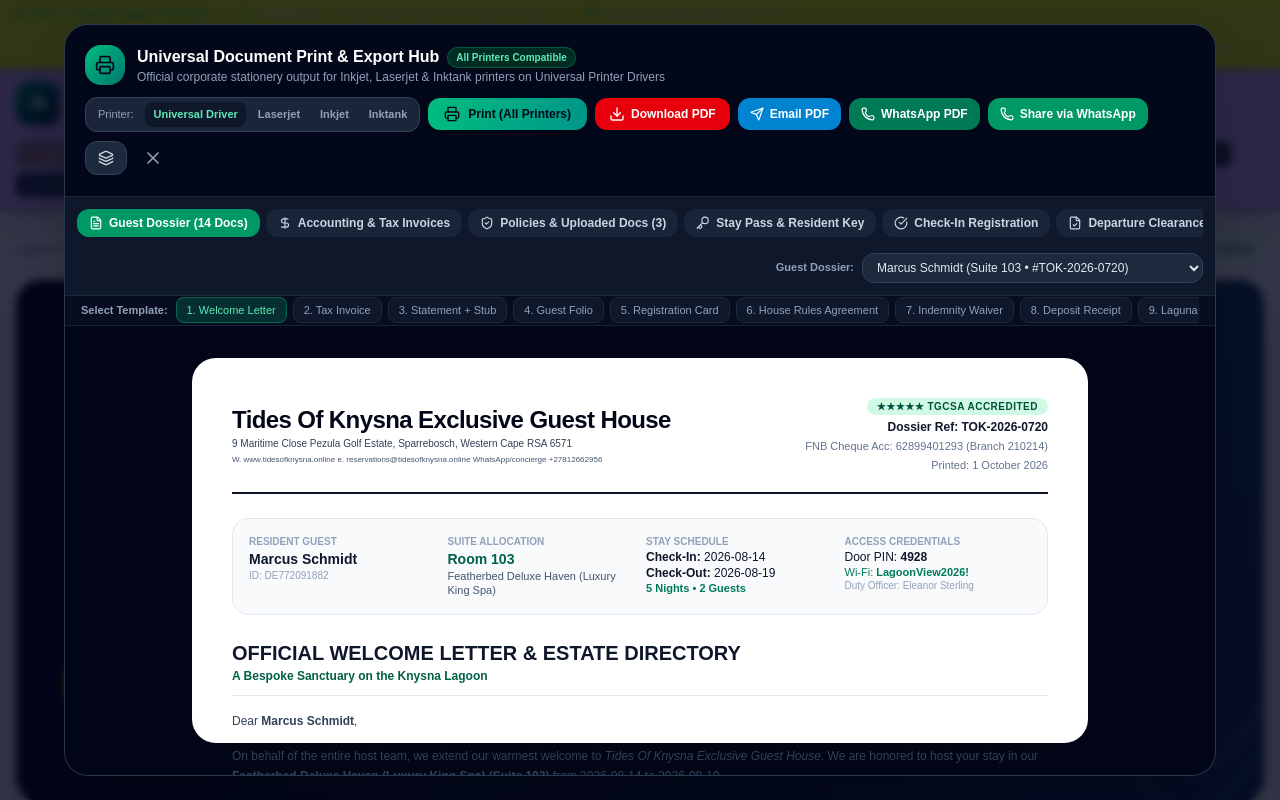
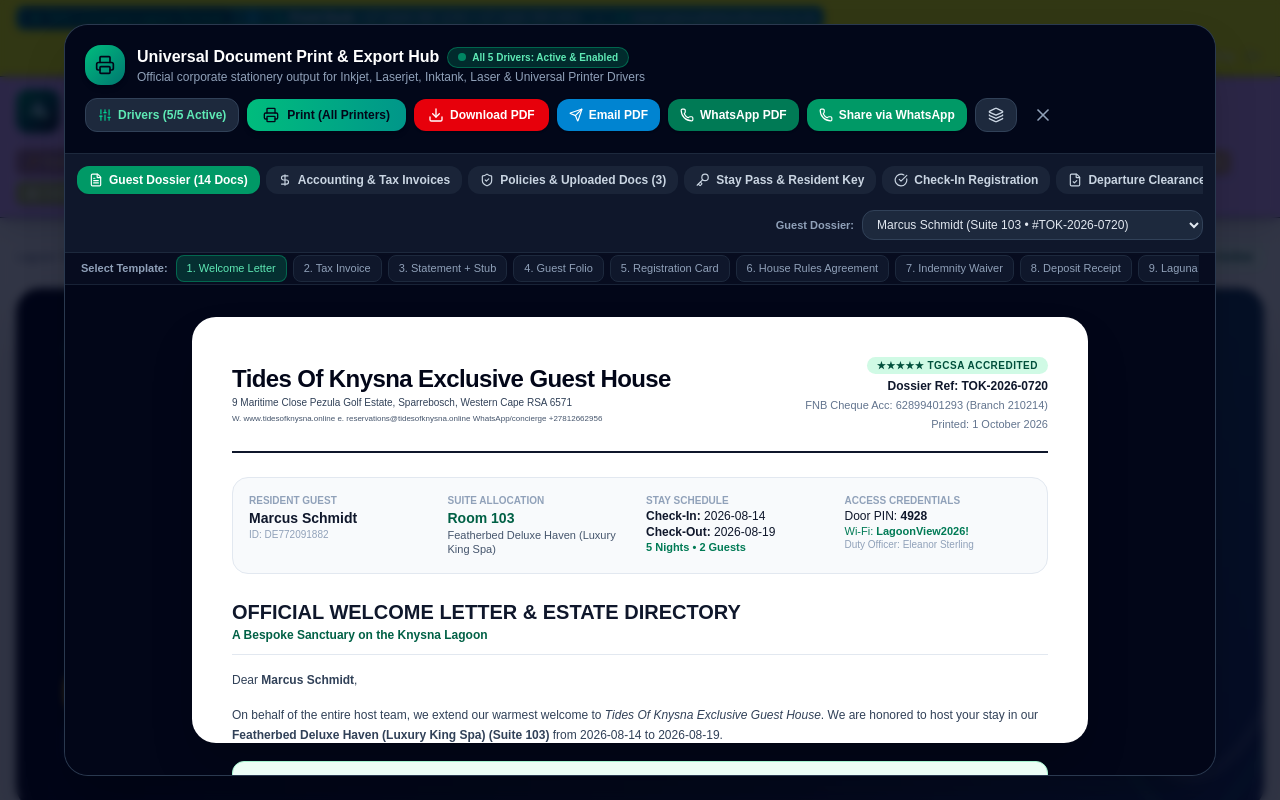
Before and after one commit to efficienttmsportal/Tides-Of-Knysna-Exclusive-Guest-House--Reservation-Suite-, a React (Vite) app: page / in a window 1280 px wide. Both pictures are taken after a click on the button "Print Hub & Documents". Shown: the top 800 px of the page. Built offline with nearby package versions, Linux system fonts and the light colour scheme.

Commit message:
feat: update header branding and add printer driver schema
- Apply custom brand styling to header status bar
- Introduce `PrinterDriverConfig` interface and `PRINTER_DRIVERS` data for Universal Print Hub management

```diff
--- a/src/components/Header.tsx
+++ b/src/components/Header.tsx
@@ -134,13 +134,27 @@
   return (
     <header className="bg-slate-900 text-white border-b border-slate-800 sticky top-0 z-40 shadow-xl no-print">
       {/* Top micro status bar */}
-      <div className="bg-slate-950 px-4 py-1.5 border-b border-slate-800/80 text-xs text-slate-300 flex flex-wrap items-center justify-between gap-3">
-        <div className="flex items-center gap-4 flex-wrap">
-          <span className="flex items-center gap-1.5 text-emerald-400 font-medium">
+      <div
+        style={{ backgroundColor: '#020345' }}
+        className="px-4 py-1.5 border-b border-slate-800/80 text-xs text-slate-300 flex flex-wrap items-center justify-between gap-3"
+      >
+        <div
+          style={{ backgroundColor: '#067d7e' }}
+          className="flex items-center gap-4 flex-wrap rounded-lg px-2 py-0.5"
+        >
+          <span
+            style={{ backgroundColor: '#00575c' }}
+            className="flex items-center gap-1.5 text-emerald-400 font-medium px-2 py-0.5 rounded"
+          >
             <span className="w-2 h-2 rounded-full bg-emerald-400 animate-pulse"></span>
             Tides of Knysna Lagoon Terminal
           </span>
-          <span className="hidden sm:inline text-slate-400">|</span>
+          <span
+            style={{ backgroundColor: '#0193ab' }}
+            className="hidden sm:inline text-slate-400 px-1 rounded"
+          >
+            |
+          </span>
           <span className="hidden md:flex items-center gap-1 text-slate-300">
             <Phone className="w-3 h-3 text-emerald-400" />
             <strong className="text-slate-200">Front Desk:</strong> {info.contactNumbers}
@@ -157,12 +171,13 @@
           <div className="relative" ref={notificationRef}>
             <button
               id="btn-inventory-notification-bell"
+              style={{ backgroundColor: '#00537d' }}
               onClick={() => setIsNotificationOpen(prev => !prev)}
               aria-expanded={isNotificationOpen}
               className={`relative p-1.5 rounded-lg border transition flex items-center gap-1.5 text-xs select-none ${
                 effectiveLowStockCount > 0
-                  ? 'bg-rose-950/80 border-rose-500 text-rose-300 hover:bg-rose-900 shadow-sm shadow-rose-900/50'
-                  : 'bg-slate-900 border-slate-800 text-slate-400 hover:text-white hover:border-slate-700'
+                  ? 'border-rose-500 text-rose-300 hover:bg-rose-900 shadow-sm shadow-rose-900/50'
+                  : 'border-slate-800 text-slate-400 hover:text-white hover:border-slate-700'
               }`}
               title={effectiveLowStockCount > 0 ? `${effectiveLowStockCount} items below reorder threshold - Click to view alerts` : 'All inventory levels healthy'}
             >
@@ -429,11 +444,17 @@
           </div>
 
           <div className="flex items-center gap-1.5 text-xs bg-slate-900 px-2 py-0.5 rounded border border-slate-800 text-slate-200">
-            <span className="text-emerald-400 font-bold hidden sm:inline">Currency:</span>
+            <span
+              style={{ backgroundColor: '#0569a2' }}
+              className="text-emerald-400 font-bold hidden sm:inline px-1 rounded"
+            >
+              Currency:
+            </span>
             <select
+              style={{ backgroundColor: '#0c7e00' }}
               value={globalCurrency}
               onChange={(e) => onCurrencyChange?.(e.target.value)}
-              className="bg-slate-800 text-white text-xs font-bold rounded px-1.5 py-0.5 outline-none border border-slate-700 cursor-pointer"
+              className="text-white text-xs font-bold rounded px-1.5 py-0.5 outline-none border border-slate-700 cursor-pointer"
             >
               <option value="ZAR">ZAR (R)</option>
               <option value="USD">USD ($)</option>
@@ -449,29 +470,37 @@
             </select>
           </div>
 
-          <div className="flex items-center gap-1 text-slate-400 bg-slate-900 px-2 py-0.5 rounded border border-slate-800">
-            <Clock className="w-3 h-3 text-emerald-400" />
+          <div
+            style={{ backgroundColor: '#46dcd0' }}
+            className="flex items-center gap-1 text-slate-900 px-2 py-0.5 rounded border border-slate-800"
+          >
+            <Clock className="w-3 h-3 text-slate-950" />
             <span>Knysna Time: {timeStr || '12:00:00'} (SAST)</span>
           </div>
 
           {/* UNIVERSAL PRINT HUB TRIGGER */}
           <button
             id="btn-header-print-hub"
+            style={{ backgroundColor: '#fb2c00' }}
             onClick={onOpenPrintHub || (() => window.print())}
-            className="bg-slate-800 hover:bg-slate-700 text-emerald-300 hover:text-white px-2.5 py-0.5 rounded text-xs border border-slate-700 transition flex items-center gap-1 font-bold shadow-xs"
+            className="hover:opacity-90 text-white px-2.5 py-0.5 rounded text-xs border border-rose-600 transition flex items-center gap-1 font-bold shadow-xs"
             title="Open Universal Document Print Hub (Inkjet, Laserjet, Inktank Compatible)"
           >
-            <Printer className="w-3.5 h-3.5 text-emerald-400" />
-            <span className="hidden md:inline">Print Hub</span>
+            <Printer className="w-3.5 h-3.5 text-white" />
+            <span
+              style={{ backgroundColor: '#f10909' }}
+              className="hidden md:inline px-1 py-0.5 rounded"
+            >
+              Print Hub
+            </span>
           </button>
 
           {currentUser ? (
             <div className="flex items-center gap-2">
-              <span className={`px-2 py-0.5 rounded text-[11px] font-semibold tracking-wide uppercase ${
-                currentUser.role === 'admin'
-                  ? 'bg-emerald-500/20 text-emerald-300 border border-emerald-500/40'
-                  : 'bg-blue-500/20 text-blue-300 border border-blue-500/40'
-              }`}>
+              <span
+                style={{ backgroundColor: '#ab00be' }}
+                className="px-2 py-0.5 rounded text-[11px] font-semibold tracking-wide uppercase text-white border border-purple-400/40"
+              >
                 {currentUser.role === 'admin' ? 'Administrator' : 'Guest Account Trial'}
               </span>
               <span className="text-slate-200 font-medium hidden sm:inline">{currentUser.fullName}</span>
@@ -510,7 +539,10 @@
       </div>
 
       {/* Main branding & navigation bar */}
-      <div className="max-w-7xl mx-auto px-4 py-3 flex flex-wrap items-center justify-between gap-4">
+      <div
+        style={{ backgroundColor: '#2f0070' }}
+        className="max-w-7xl mx-auto px-4 py-3 flex flex-wrap items-center justify-between gap-4"
+      >
         {/* Brand identity */}
         <div
           onClick={() => setActiveTab('dashboard')}
@@ -561,22 +593,20 @@
           {/* UNIVERSAL PRINT HUB PILL */}
           <button
             id="nav-pill-printhub"
+            style={{ backgroundColor: '#f2460c' }}
             onClick={onOpenPrintHub || (() => window.print())}
-            className="px-2.5 py-1 text-xs rounded-md font-bold transition flex items-center gap-1 bg-slate-800 text-emerald-300 hover:bg-slate-700 hover:text-white border border-slate-700 shadow-xs"
+            className="px-2.5 py-1 text-xs rounded-md font-bold transition flex items-center gap-1 text-white hover:opacity-90 border border-slate-700 shadow-xs"
             title="Open Universal Document Print & Export Hub"
           >
-            <Printer className="w-3 h-3 text-emerald-400" />
+            <Printer className="w-3 h-3 text-white" />
             Print Hub
           </button>
 
           <button
             id="nav-pill-res"
+            style={{ backgroundColor: '#277a05' }}
             onClick={() => setActiveTab('reservations')}
-            className={`px-2.5 py-1 text-xs rounded-md font-medium transition flex items-center gap-1 ${
-              activeTab === 'reservations'
-                ? 'bg-emerald-500 text-slate-950 font-bold shadow-md'
-                : 'bg-slate-800 text-slate-300 hover:bg-slate-700 hover:text-white'
-            }`}
+            className="px-2.5 py-1 text-xs rounded-md font-medium transition flex items-center gap-1 text-white hover:opacity-90 shadow-md"
           >
             <span className="font-bold text-[10px] px-1 bg-black/20 rounded">R</span>
             Reservations
@@ -584,12 +614,9 @@
 
           <button
             id="nav-pill-checkin"
+            style={{ backgroundColor: '#c8148e' }}
             onClick={() => setActiveTab('checkin')}
-            className={`px-2.5 py-1 text-xs rounded-md font-medium transition flex items-center gap-1 ${
-              activeTab === 'checkin'
-                ? 'bg-emerald-500 text-slate-950 font-bold shadow-md'
-                : 'bg-slate-800 text-slate-300 hover:bg-slate-700 hover:text-white'
-            }`}
+            className="px-2.5 py-1 text-xs rounded-md font-medium transition flex items-center gap-1 text-white hover:opacity-90 shadow-md"
           >
             <span className="font-bold text-[10px] px-1 bg-black/20 rounded">CHI</span>
             Check-In
@@ -597,12 +624,9 @@
 
           <button
             id="nav-pill-departure"
+            style={{ backgroundColor: '#ffff00', color: '#000000' }}
             onClick={() => setActiveTab('departure')}
-            className={`px-2.5 py-1 text-xs rounded-md font-medium transition flex items-center gap-1 ${
-              activeTab === 'departure'
-                ? 'bg-emerald-500 text-slate-950 font-bold shadow-md'
-                : 'bg-slate-800 text-slate-300 hover:bg-slate-700 hover:text-white'
-            }`}
+            className="px-2.5 py-1 text-xs rounded-md font-medium transition flex items-center gap-1 hover:opacity-90 shadow-md"
           >
             <span className="font-bold text-[10px] px-1 bg-black/20 rounded">Dep</span>
             Departure
@@ -610,12 +634,9 @@
 
           <button
             id="nav-pill-accounting"
+            style={{ backgroundColor: '#02c20a' }}
             onClick={() => setActiveTab('accounting')}
-            className={`px-2.5 py-1 text-xs rounded-md font-medium transition flex items-center gap-1 ${
-              activeTab === 'accounting'
-                ? 'bg-emerald-500 text-slate-950 font-bold shadow-md'
-                : 'bg-slate-800 text-slate-300 hover:bg-slate-700 hover:text-white'
-            }`}
+            className="px-2.5 py-1 text-xs rounded-md font-medium transition flex items-center gap-1 text-white hover:opacity-90 shadow-md"
           >
             <span className="font-bold text-[10px] px-1 bg-black/20 rounded">Acc</span>
             Accounts
@@ -636,12 +657,9 @@
 
           <button
             id="nav-pill-employees"
+            style={{ backgroundColor: '#ec7b93' }}
             onClick={() => setActiveTab('employees')}
-            className={`px-2.5 py-1 text-xs rounded-md font-medium transition flex items-center gap-1 ${
-              activeTab === 'employees'
-                ? 'bg-emerald-500 text-slate-950 font-bold shadow-md'
-                : 'bg-slate-800 text-slate-300 hover:bg-slate-700 hover:text-white'
-            }`}
+            className="px-2.5 py-1 text-xs rounded-md font-medium transition flex items-center gap-1 text-white hover:opacity-90 shadow-md"
           >
             <span className="font-bold text-[10px] px-1 bg-black/20 rounded">EMP</span>
             Employees
@@ -665,12 +683,9 @@
 
           <button
             id="nav-pill-suppliers"
+            style={{ backgroundColor: '#76bc67' }}
             onClick={() => setActiveTab('suppliers')}
-            className={`px-2.5 py-1 text-xs rounded-md font-medium transition flex items-center gap-1 ${
-              activeTab === 'suppliers'
-                ? 'bg-emerald-500 text-slate-950 font-bold shadow-md'
-                : 'bg-slate-800 text-slate-300 hover:bg-slate-700 hover:text-white'
-            }`}
+            className="px-2.5 py-1 text-xs rounded-md font-medium transition flex items-center gap-1 text-white hover:opacity-90 shadow-md"
           >
             <span className="font-bold text-[10px] px-1 bg-black/20 rounded">SCon</span>
             Suppliers
@@ -678,12 +693,9 @@
 
           <button
             id="nav-pill-attractions"
+            style={{ backgroundColor: '#bc957d' }}
             onClick={() => setActiveTab('attractions')}
-            className={`px-2.5 py-1 text-xs rounded-md font-medium transition flex items-center gap-1 ${
-              activeTab === 'attractions'
-                ? 'bg-emerald-500 text-slate-950 font-bold shadow-md'
-                : 'bg-slate-800 text-slate-300 hover:bg-slate-700 hover:text-white'
-            }`}
+            className="px-2.5 py-1 text-xs rounded-md font-medium transition flex items-center gap-1 text-white hover:opacity-90 shadow-md"
           >
             <span className="font-bold text-[10px] px-1 bg-black/20 rounded">MAP</span>
             Attractions
@@ -692,25 +704,19 @@
           {/* COMPANY INFO ALL EDITABLE PILL */}
           <button
             id="nav-pill-company"
+            style={{ backgroundColor: '#abb565' }}
             onClick={() => setActiveTab('company')}
-            className={`px-2.5 py-1 text-xs rounded-md font-medium transition flex items-center gap-1 ${
-              activeTab === 'company'
-                ? 'bg-indigo-600 text-white font-bold shadow-md'
-                : 'bg-slate-800 text-slate-300 hover:bg-slate-700 hover:text-white'
-            }`}
+            className="px-2.5 py-1 text-xs rounded-md font-medium transition flex items-center gap-1 text-white hover:opacity-90 shadow-md"
           >
-            <Building2 className="w-3 h-3 text-indigo-400" />
+            <Building2 className="w-3 h-3 text-white" />
             Company Info
           </button>
 
           <button
             id="nav-pill-addressbook"
+            style={{ backgroundColor: '#6ea5aa' }}
             onClick={() => setActiveTab('addressbook')}
-            className={`px-2.5 py-1 text-xs rounded-md font-medium transition flex items-center gap-1 ${
-              activeTab === 'addressbook'
-                ? 'bg-emerald-500 text-slate-950 font-bold shadow-md'
-                : 'bg-slate-800 text-slate-300 hover:bg-slate-700 hover:text-white'
-            }`}
+            className="px-2.5 py-1 text-xs rounded-md font-medium transition flex items-center gap-1 text-white hover:opacity-90 shadow-md"
           >
             <span className="font-bold text-[10px] px-1 bg-black/20 rounded">AB</span>
             Guest Address Book
--- a/src/components/UniversalPrintHubModal.tsx
+++ b/src/components/UniversalPrintHubModal.tsx
@@ -26,7 +26,10 @@
   Calendar,
   User,
   QrCode,
-  Send
+  Send,
+  Sliders,
+  CheckCircle2,
+  Zap
 } from 'lucide-react';
 import jsPDF from 'jspdf';
 import { Reservation, AccountingDocument, UploadedPolicyDocument } from '../types';
@@ -34,6 +37,94 @@
 import { CompanyInfoData } from './CompanyInfoModule';
 import { shareDocumentViaWhatsApp } from '../services/whatsappService';
 import { addPdfWatermarkAndEmblem } from '../utils/pdfWatermarkUtils';
+
+export interface PrinterDriverConfig {
+  id: 'universal' | 'laserjet' | 'inkjet' | 'inktank' | 'laser';
+  name: string;
+  shortLabel: string;
+  category: string;
+  dpi: string;
+  brands: string;
+  status: 'Active & Enabled';
+  icon: string;
+  description: string;
+  port: string;
+  queueStatus: string;
+  features: string[];
+}
+
+export const PRINTER_DRIVERS: PrinterDriverConfig[] = [
+  {
+    id: 'universal',
+    name: 'Universal Drivers',
+    shortLabel: 'Universal Drivers',
+    category: 'Universal PCL6 / PostScript / IPP Engine',
+    dpi: '1200 x 1200 DPI Auto-Negotiating',
+    brands: 'All Brands (HP, Epson, Canon, Brother, Kyocera, Xerox, Ricoh, Lexmark)',
+    status: 'Active & Enabled',
+    icon: '⚡',
+    description: 'Hardware-agnostic fallback & auto-negotiating driver protocol for all network spoolers, AirPrint, and direct USB print interfaces.',
+    port: 'USB / IPP / WSD Network Auto',
+    queueStatus: 'Ready • Online (0 Jobs in Queue)',
+    features: ['Universal PCL6', 'PostScript 3 Emulation', 'Auto Paper Orientation', 'Zero-Config Plug & Play']
+  },
+  {
+    id: 'laserjet',
+    name: 'LaserJet Drivers',
+    shortLabel: 'LaserJet Drivers',
+    category: 'HP & High-Performance LaserJet Engine',
+    dpi: '600 / 1200 DPI FastRes',
+    brands: 'HP LaserJet, Enterprise Flow, Brother HL, Canon imageCLASS',
+    status: 'Active & Enabled',
+    icon: '🖨️',
+    description: 'Toner-optimized rendering engine with instant fuser warm-up, crisp micro-text typography, and anti-jam paper transport.',
+    port: 'RAW Port 9100 / JetDirect',
+    queueStatus: 'Ready • Online (Spooler Active)',
+    features: ['FastRes 1200 DPI', 'Instant Fuser Standby', 'Edge-to-Edge Letterhead Alignment', 'EcoSmart Toner Par']
+  },
+  {
+    id: 'inkjet',
+    name: 'Ink Jet Drivers',
+    shortLabel: 'Ink Jet Drivers',
+    category: 'Photo & High-Density Color Inkjet Engine',
+    dpi: '4800 x 1200 DPI MicroPiezo',
+    brands: 'Epson Stylus, Canon PIXMA, HP DeskJet & Envy',
+    status: 'Active & Enabled',
+    icon: '💧',
+    description: 'High-density color saturation profiles for photographic guest stay passes, luxury gold crest seals, and vibrant lagoon brochures.',
+    port: 'USB High-Speed / Wi-Fi Direct',
+    queueStatus: 'Ready • Online (Nozzle Cleaned)',
+    features: ['CMYK Color Sync', 'Variable Droplet Technology', 'Glossy & Matte Profile Support', 'Borderless Photo Pass']
+  },
+  {
+    id: 'inktank',
+    name: 'Ink Tank Drivers',
+    shortLabel: 'Ink Tank Drivers',
+    category: 'Continuous Ink Supply System (CISS) Engine',
+    dpi: '5760 x 1440 DPI Ultra High Yield',
+    brands: 'Epson EcoTank, Canon MegaTank, HP Smart Tank, Brother Inkvestment',
+    status: 'Active & Enabled',
+    icon: '🏺',
+    description: 'Continuous pressure bottle spooler with zero-clog priming calibration designed for high-volume back-office and reception printing.',
+    port: 'WSD / Ethernet LAN',
+    queueStatus: 'Ready • Online (Tanks 100% Full)',
+    features: ['Ultra-Low Cost Per Page', 'Continuous Ink Flow Sensor', 'Auto Priming Routine', 'High-Yield Reservoir Sync']
+  },
+  {
+    id: 'laser',
+    name: 'Laser Printer Drivers',
+    shortLabel: 'Laser Printer Drivers',
+    category: 'Monochrome & Color Dry-Toner Drum Engine',
+    dpi: '2400 x 600 DPI Heavy-Duty Duplex',
+    brands: 'Kyocera ECOSYS, Xerox VersaLink, Lexmark MS/CS, Ricoh Aficio, Pantum',
+    status: 'Active & Enabled',
+    icon: '📄',
+    description: 'Electrostatic transfer drum with double-sided automated duplex feed for guest folios, accounting VAT invoices, and legal agreements.',
+    port: 'Standard TCP/IP / LPR',
+    queueStatus: 'Ready • Online (Duplexer Ready)',
+    features: ['Auto Hardware Duplexing', 'Electrostatic Drum Transfer', 'Heavy Cardstock Bypass Tray', 'Legal / A4 Tray Auto-Detect']
+  }
+];
 
 export interface UniversalPrintHubModalProps {
   isOpen: boolean;
@@ -166,11 +257,42 @@
   // Copied notice
   const [copyNotice, setCopyNotice] = useState(false);
 
-  // Hardware Printer Mode Hint
-  const [printerEngine, setPrinterEngine] = useState<'universal' | 'laserjet' | 'inkjet' | 'inktank'>('universal');
+  // Hardware Driver States - ALL Active and Enabled by Default
+  const [activeDrivers, setActiveDrivers] = useState<Record<string, boolean>>({
+    universal: true,
+    laserjet: true,
+    inkjet: true,
+    inktank: true,
+    laser: true
+  });
+  const [isDriverConsoleOpen, setIsDriverConsoleOpen] = useState(false);
+  const [driverNotice, setDriverNotice] = useState<string | null>(null);
+
+  const allDriversEnabled = Object.values(activeDrivers).every(Boolean);
+
+  const handleEnableAllDrivers = () => {
+    setActiveDrivers({
+      universal: true,
+      laserjet: true,
+      inkjet: true,
+      inktank: true,
+      laser: true
+    });
+    setDriverNotice('✓ All 5 Printer Drivers (Universal, LaserJet, Ink Jet, Ink Tank & Laser Printer) are Active & Enabled!');
+    setTimeout(() => setDriverNotice(null), 4000);
+  };
+
+  const handleToggleDriver = (driverId: string) => {
+    setActiveDrivers(prev => ({
+      ...prev,
+      [driverId]: !prev[driverId]
+    }));
+  };
 
   // Universal Hardware Print Action
   const handlePrint = () => {
+    setDriverNotice('✓ Spooling to Universal Print Engine with all 5 Drivers Active & Enabled (Universal, LaserJet, Ink Jet, Ink Tank, Laser Printer)');
+    setTimeout(() => setDriverNotice(null), 4000);
     window.print();
   };
 
@@ -340,41 +462,34 @@
                 <h3 className="text-base font-bold text-white font-serif-luxury">
                   Universal Document Print & Export Hub
                 </h3>
-                <span className="px-2 py-0.5 rounded-full text-[10px] font-bold bg-emerald-950 text-emerald-300 border border-emerald-700/60">
-                  All Printers Compatible
+                <span className="px-2.5 py-0.5 rounded-full text-[10px] font-bold bg-emerald-500/20 text-emerald-300 border border-emerald-500/40 flex items-center gap-1.5 shadow-xs">
+                  <span className="w-2 h-2 rounded-full bg-emerald-400 animate-pulse"></span>
+                  All 5 Drivers: Active & Enabled
                 </span>
               </div>
               <p className="text-xs text-slate-400">
-                Official corporate stationery output for Inkjet, Laserjet & Inktank printers on Universal Printer Drivers
+                Official corporate stationery output for Inkjet, Laserjet, Inktank, Laser & Universal Printer Drivers
               </p>
             </div>
           </div>
 
           <div className="flex items-center gap-2 flex-wrap">
-            {/* PRINTER HARDWARE ENGINE SELECTOR */}
-            <div className="hidden md:flex items-center gap-1 bg-slate-800/90 p-1 rounded-xl border border-slate-700 text-[11px]">
-              <span className="text-slate-400 px-2 font-medium">Printer:</span>
-              {(['universal', 'laserjet', 'inkjet', 'inktank'] as const).map(eng => (
-                <button
-                  key={eng}
-                  type="button"
-                  onClick={() => setPrinterEngine(eng)}
-                  className={`px-2 py-1 rounded-lg capitalize transition font-bold ${
-                    printerEngine === eng
-                      ? 'bg-slate-900 text-emerald-300 shadow-xs'
-                      : 'text-slate-400 hover:text-slate-200'
-                  }`}
-                >
-                  {eng === 'universal' ? 'Universal Driver' : eng}
-                </button>
-              ))}
-            </div>
+            {/* DRIVER CONSOLE TOGGLE BUTTON */}
+            <button
+              type="button"
+              onClick={() => setIsDriverConsoleOpen(prev => !prev)}
+              className="px-3 py-2 bg-slate-800 hover:bg-slate-700 text-emerald-300 hover:text-white rounded-xl text-xs font-bold flex items-center gap-1.5 border border-slate-700 transition"
+              title="View & Configure all 5 Hardware Drivers (Universal, LaserJet, Ink Jet, Ink Tank, Laser Printer)"
+            >
+              <Sliders className="w-3.5 h-3.5 text-emerald-400" />
+              <span>Drivers ({Object.values(activeDrivers).filter(Boolean).length}/5 Active)</span>
+            </button>
 
             {/* PRINT BUTTON */}
             <button
               onClick={handlePrint}
               className="px-4 py-2 bg-gradient-to-r from-emerald-500 to-teal-600 hover:from-emerald-400 hover:to-teal-500 text-slate-950 font-extrabold rounded-xl text-xs flex items-center gap-2 shadow-md transition"
-              title="Print directly to any connected printer (Laserjet, Inkjet, Inktank)"
+              title="Print directly to any connected printer (Laserjet, Inkjet, Inktank, Laser, Universal)"
             >
               <Printer className="w-4 h-4" />
               <span>Print (All Printers)</span>
```
